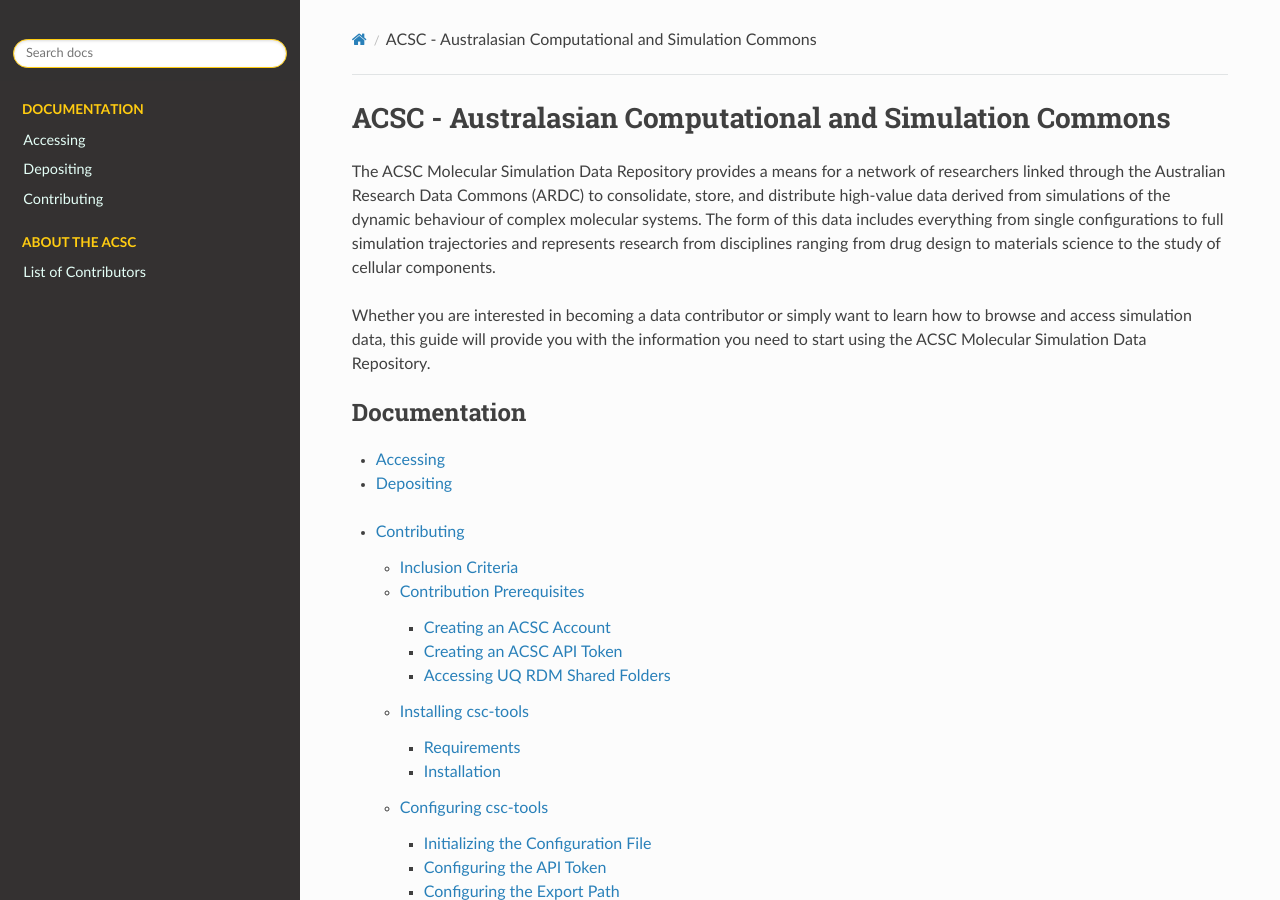
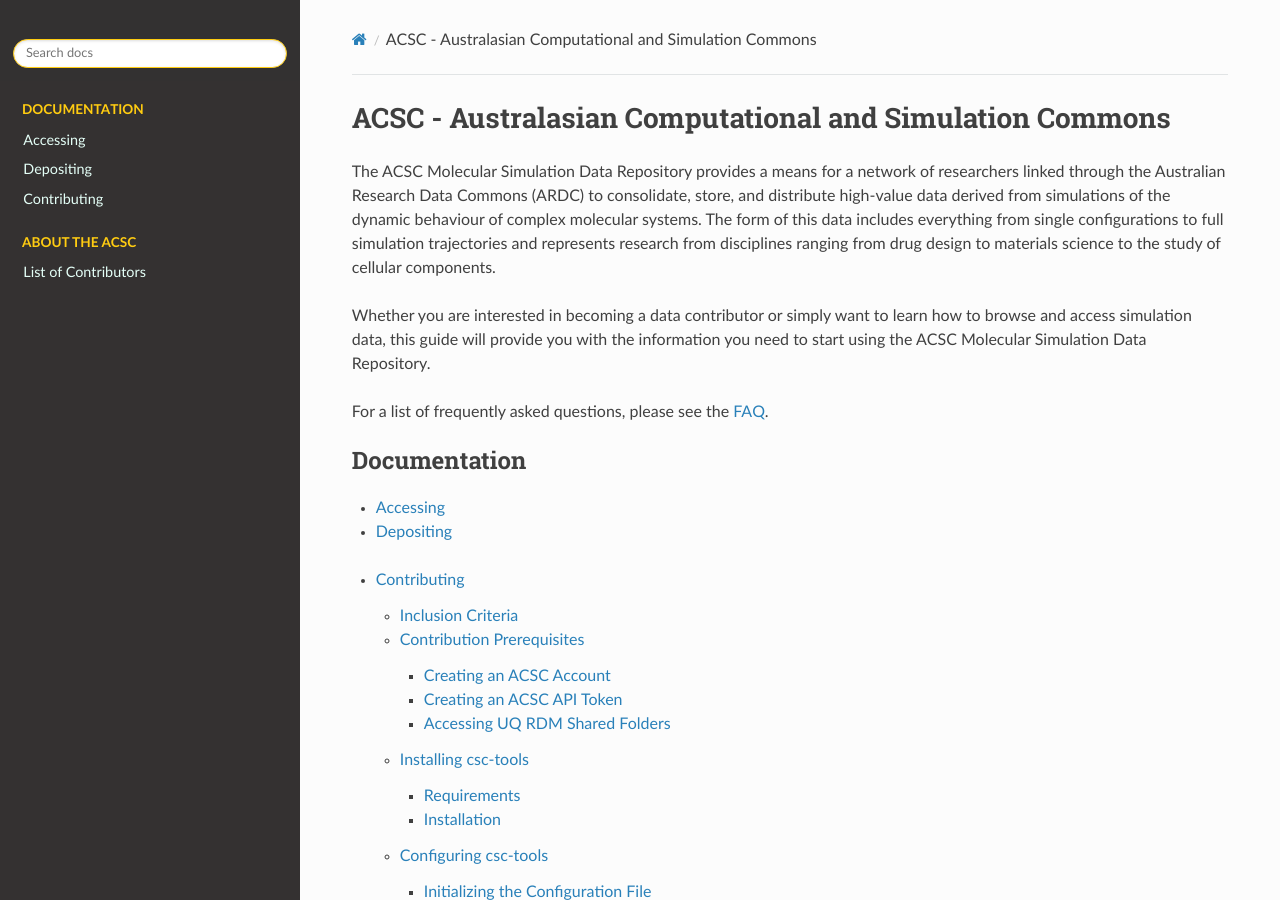
Before and after one commit to ATB-UQ/csc-tools, a Sphinx documentation site: the page built from docs/source/index.rst, in a window 1280 px wide and 900 px high. Built offline with Sphinx 7.4.7 and the Read the Docs theme 2.0.0, drawn with Linux system fonts in a browser that asks for light colours.

Commit message:
added FAQ template

```diff
--- /dev/null
+++ b/docs/source/faq.rst
@@ -0,0 +1,4 @@
+.. _FAQ:
+
+Frequently Asked Questions
+==========================
--- a/docs/source/index.rst
+++ b/docs/source/index.rst
@@ -9,6 +9,8 @@
 The ACSC Molecular Simulation Data Repository provides a means for a network of researchers linked through the Australian Research Data Commons (ARDC) to consolidate, store, and distribute high-value data derived from simulations of the dynamic behaviour of complex molecular systems.  The form of this data includes everything from single configurations to full simulation trajectories and represents research from disciplines ranging from drug design to materials science to the study of cellular components.
 
 Whether you are interested in becoming a data contributor or simply want to learn how to browse and access simulation data, this guide will provide you with the information you need to start using the ACSC Molecular Simulation Data Repository.
+
+For a list of frequently asked questions, please see the :ref:`FAQ <FAQ>`.
 
 .. toctree::
    :maxdepth: -1
```
